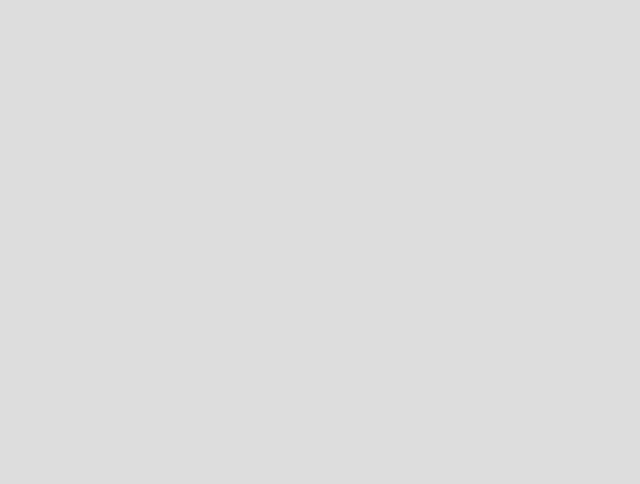
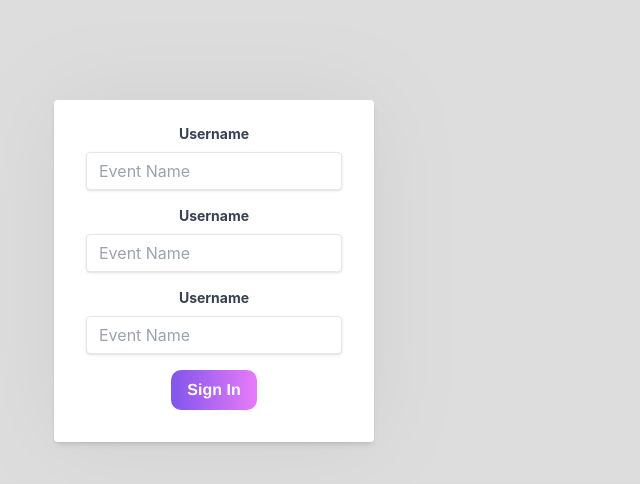
Before and after one commit to ajcairel/envFrontEnd, a React (Create React App) app: page /create in a window 1280 px wide. Shown: the top 484 px of the page, without its empty margins (0-640 px from the left). Built offline with nearby package versions, Linux system fonts and the light colour scheme.

Commit message:
Form CSS

```diff
--- a/src/App.js
+++ b/src/App.js
@@ -1,6 +1,7 @@
 import './App.css';
 import { Routes, Route} from 'react-router-dom';
 import LandingPage from './pages/LandingPage';
+import CreatePage from './pages/CreatePage';
 
 function App() {
   return (
@@ -8,7 +9,7 @@ function App() {
 
       <Routes>
         <Route path="/" element={<LandingPage />}/>
-        <Route path="/create" />
+        <Route path="/create" element={<CreatePage />}/>
         <Route path="/event" />
       </Routes>
 
--- /dev/null
+++ b/src/pages/CreatePage.css
@@ -0,0 +1,72 @@
+body {
+  background-color: #dddddd;
+}
+#submit-event-button {
+  font-family: "Helvetica";
+  font-style: normal;
+
+  color: #ffffff;
+
+  background: linear-gradient(90deg, #8456ec 3.25%, #e87bf8 100%);
+  border-radius: 10px;
+}
+
+#landing-image {
+  position: absolute;
+  width: 165.63px;
+  height: 292px;
+  left: calc(50% - 165.63px / 2 + 0.32px);
+  top: 290px;
+
+  /* background: url(image.png); */
+  filter: drop-shadow(0px 0px 17.6435px rgba(0, 0, 0, 0.05));
+  border-radius: 13.2326px;
+}
+
+@media (min-width: 768px) {
+    #submit-event-button {
+        font-family: "Helvetica";
+        font-style: normal;
+
+        color: #ffffff;
+
+        background: linear-gradient(90deg, #8456ec 3.25%, #e87bf8 100%);
+        border-radius: 10px;
+      }
+
+  #landing-image {
+    position: absolute;
+    width: 311px;
+    height: 548.27px;
+    left: calc(50% - 311px / 2 + 0.5px);
+    top: 379px;
+
+    /* background: url(image.png); */
+    filter: drop-shadow(0px 0px 33.1283px rgba(0, 0, 0, 0.05));
+    border-radius: 24.8462px;
+  }
+}
+
+@media (min-width: 1024px) {
+    #submit-event-button {
+        font-family: "Helvetica";
+        font-style: normal;
+
+        color: #ffffff;
+
+        background: linear-gradient(90deg, #8456ec 3.25%, #e87bf8 100%);
+        border-radius: 10px;
+      }
+
+  #landing-image {
+    position: absolute;
+    width: 440px;
+    height: 775.69px;
+    left: calc(50% - 440px / 2 - 366px);
+    top: 100px;
+
+    /* background: url(image.png); */
+    filter: drop-shadow(0px 0px 46.8696px rgba(0, 0, 0, 0.05));
+    border-radius: 35.1522px;
+  }
+}
--- /dev/null
+++ b/src/pages/CreatePage.jsx
@@ -0,0 +1,127 @@
+import { useRef, useState } from "react";
+import { useNavigate } from "react-router-dom";
+import { DateTimePicker } from "@mui/x-date-pickers/DateTimePicker";
+import TextField from "@mui/material/TextField";
+import { AdapterDayjs } from "@mui/x-date-pickers/AdapterDayjs";
+import { LocalizationProvider } from "@mui/x-date-pickers/LocalizationProvider";
+import './CreatePage.css';
+
+export default function CreatePage() {
+  function getCurrentDate(separator = "") {
+    let newDate = new Date();
+    let date = newDate.getDate();
+    let month = newDate.getMonth() + 1;
+    let year = newDate.getFullYear();
+
+    return `${year}${separator}${
+      month < 10 ? `0${month}` : `${month}`
+    }${separator}${date}`;
+  }
+
+  const userName = useRef();
+  const userEmail = useRef();
+  const userDate = useRef();
+  const navigate = useNavigate();
+  const [value, setValue] = useState(getCurrentDate);
+
+  const handleChange = (newValue) => {
+    setValue(newValue);
+  };
+
+  const handleSubmit = (e) => {
+    e.preventDefault();
+    navigate("/event", {
+      state: {
+        userName: userName.current.value,
+        userEmail: userEmail.current.value,
+        userDate: value,
+      },
+    });
+  };
+
+  return (
+
+
+
+
+    // <form>
+    //   <div>
+    //     <label htmlFor="name">Event Name</label>
+    //     <input id="name" type="text" ref={userName} name="name" />
+    //   </div>
+    //   <div>
+    //     <label htmlFor="email">Host Name</label>
+    //     <input id="email" type="email" ref={userEmail} name="email" />
+    //   </div>
+    //   <LocalizationProvider dateAdapter={AdapterDayjs}>
+    //     <DateTimePicker
+    //       label="Starts"
+    //       value={value}
+    //       ref={userDate}
+    //       onChange={handleChange}
+    //       renderInput={(params) => <TextField {...params} />}
+    //     />
+    //   </LocalizationProvider>
+    //   <LocalizationProvider dateAdapter={AdapterDayjs}>
+    //     <DateTimePicker
+    //       label="Ends"
+    //       value={value}
+    //       ref={userDate}
+    //       onChange={handleChange}
+    //       renderInput={(params) => <TextField {...params} />}
+    //     />
+    //   </LocalizationProvider>
+    //   <div>
+    //     <label for="img">Event Image:</label>
+    //     <input type="file" id="img" name="img" accept="image/*" />
+    //   </div>
+    //   <button onClick={handleSubmit} type="submit">
+    //     Submit
+    //   </button>
+    // </form>
+
+
+    <div id="landing-image">
+        <div class="w-full max-w-xs">
+    <form class="bg-white shadow-md rounded px-8 pt-6 pb-8 mb-4">
+        <div class="mb-4">
+        <label class="block text-gray-700 text-sm font-bold mb-2" for="username">
+            Username
+        </label>
+        <input class="shadow appearance-none border rounded w-full py-2 px-3 text-gray-700 leading-tight focus:outline-none focus:shadow-outline" id="username" type="text" placeholder="Event Name"/>
+        </div>
+        <div class="mb-4">
+        <label class="block text-gray-700 text-sm font-bold mb-2" for="username">
+            Username
+        </label>
+        <input class="shadow appearance-none border rounded w-full py-2 px-3 text-gray-700 leading-tight focus:outline-none focus:shadow-outline" id="username" type="text" placeholder="Event Name"/>
+        </div>
+        <div class="mb-4">
+        <label class="block text-gray-700 text-sm font-bold mb-2" for="username">
+            Username
+        </label>
+        <input class="shadow appearance-none border rounded w-full py-2 px-3 text-gray-700 leading-tight focus:outline-none focus:shadow-outline" id="username" type="text" placeholder="Event Name"/>
+        </div>
+        {/* <div class="mb-6">
+        <label class="block text-gray-700 text-sm font-bold mb-2" for="password">
+            Password
+        </label>
+        <input class="shadow appearance-none border border-red-500 rounded w-full py-2 px-3 text-gray-700 mb-3 leading-tight focus:outline-none focus:shadow-outline" id="password" type="password" placeholder="******************"/>
+        <p class="text-red-500 text-xs italic">Please choose a password.</p>
+        </div> */}
+        <div class="items-center justify-between">
+        <button id="submit-event-button" class="bg-blue-500 hover:bg-blue-700 text-white font-bold py-2 px-4 rounded focus:outline-none focus:shadow-outline" type="button">
+            Sign In
+        </button>
+        </div>
+    </form>
+
+    </div>
+
+    </div>
+
+
+
+
+  );
+}
--- a/src/pages/LandingPage.jsx
+++ b/src/pages/LandingPage.jsx
@@ -21,7 +21,7 @@ export default function LandingPage() {
         </div>
 
         <Link to="/create">
-            <button id="create-button">Create My Event</button>
+            <button id="create-button"> &#127881;Create my event</button>
         </Link>
 
         </>
```
Also changed, not shown: src/pages/EventPage.jsx (added).
